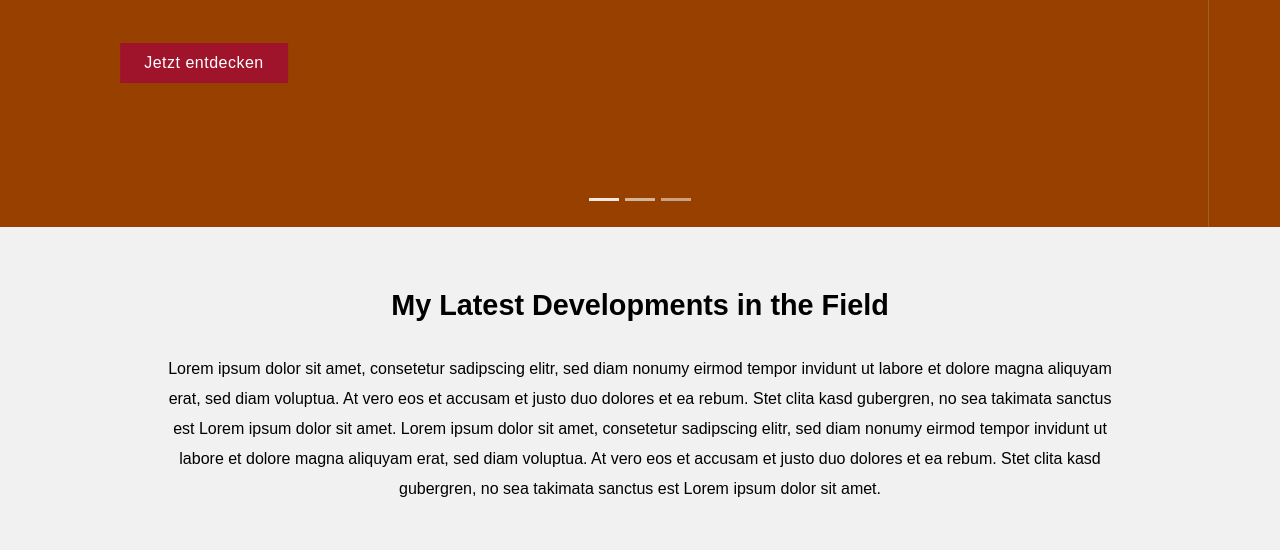
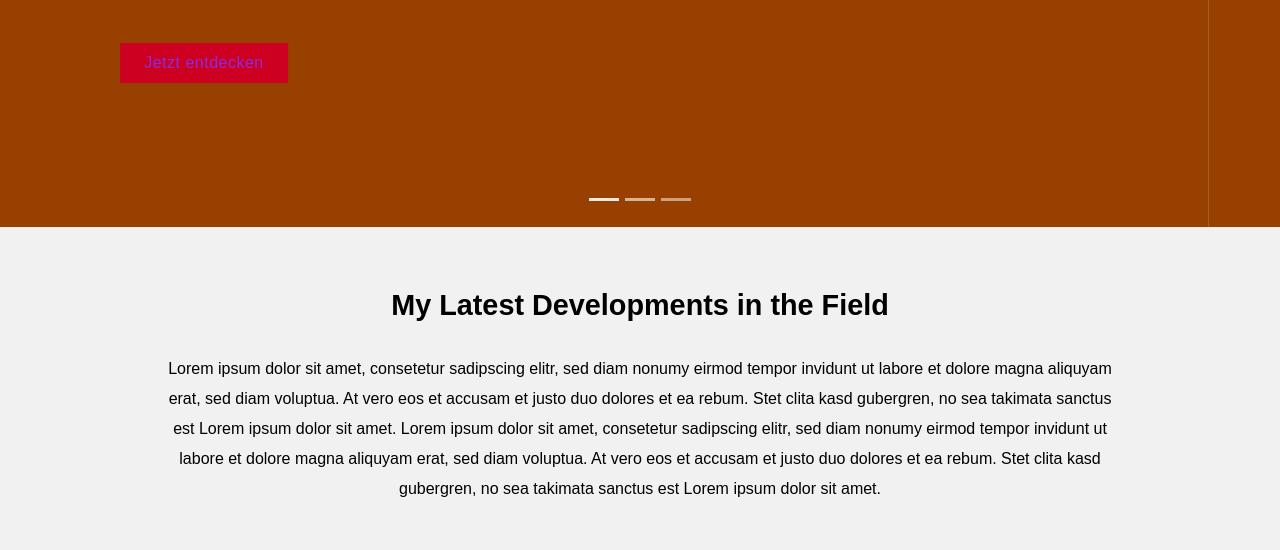
Before and after one commit to vmartuniyk/portfolio-test, a plain HTML site: page index.html in a window 1280 px wide. Shown: the part 331-881 px from the top of the page. Drawn offline with nearby package versions, Linux system fonts and the light colour scheme; a script that the page names is missing; a web font is replaced by a local one.

Commit message:
Change color for btn-primary

```diff
--- a/css/styles.css
+++ b/css/styles.css
@@ -288,12 +288,7 @@ nav ul li:hover ul.dropdown {
   text-align: left;
 }
 
-.btn-primary {
-  display: inline-block;
-  border-radius: 0;
-  background-color: #cd0021;
-  border: #fff;
-}
+
 
 .btn-primary a:link,
 a:visited {
@@ -697,16 +692,21 @@ cite {
 .btn {
   margin: 20px 5px 0 0;
   text-decoration: none;
-  font-size: 0.9rem;
   letter-spacing: 0.5px;
   display: inline-block;
   padding: 10px 20px;
   font-family: "Raleway", sans-serif;
   font-weight: 500;
-  color: white;
-  /*color: rgb(207, 198, 198);*/
+  color: rgb(207, 198, 198);
   background: #a0142b;
   border-radius: 0%;
+}
+.btn-primary {
+  display: inline-block;
+  border-radius: 0;
+  background-color: #cd0021;
+  border: #fff;
+  color: blueviolet;
 }
 
 .btn:link {
```
Also changed, not shown: index.html (+5 -1 lines).
